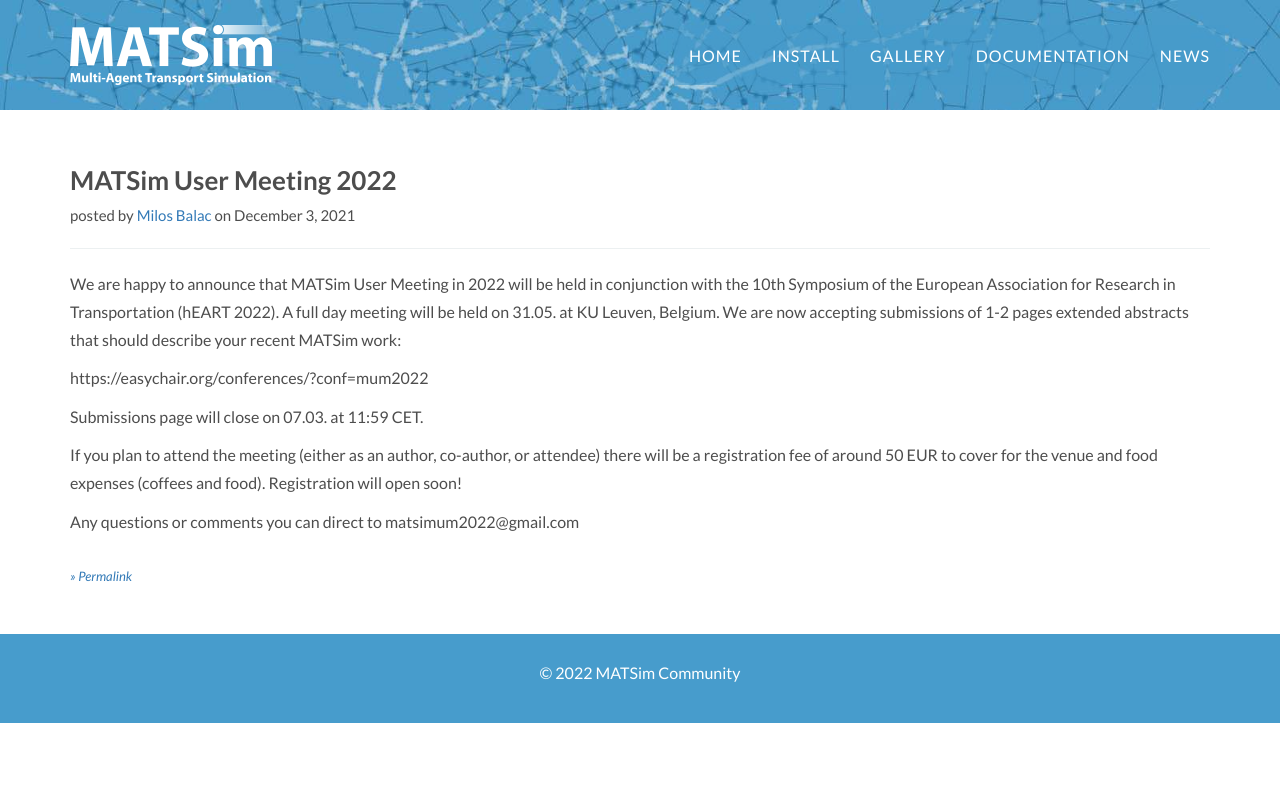
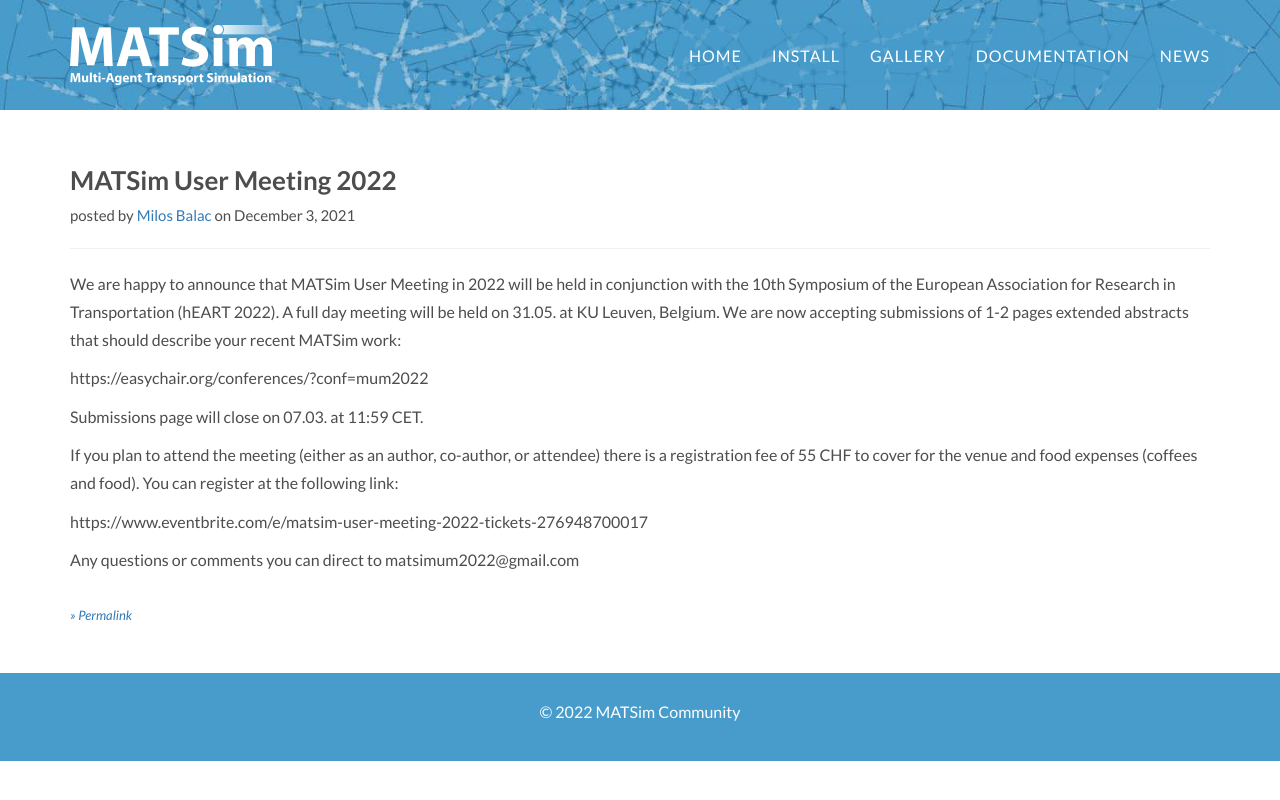
Before and after one commit to matsim-org/jekyll-website, a Jekyll site: the page built from _posts/2021-12-03-matsim-um.md, in a window 1280 px wide. Shown: the top 800 px of the page. Built offline with Jekyll 4.4.1, drawn with Linux system fonts in a browser that asks for light colours; some web fonts are replaced.

Commit message:
Update 2021-12-03-matsim-um.md

```diff
--- a/_posts/2021-12-03-matsim-um.md
+++ b/_posts/2021-12-03-matsim-um.md
@@ -2,7 +2,7 @@
 layout: post
 author: Milos Balac
 title: "MATSim User Meeting 2022"
-summary: "Submissions are now open for MUM 2022!"
+summary: "Registration is now open for MUM 2022!"
 ---
 
 We are happy to announce that MATSim User Meeting in 2022 will be held in conjunction with the
@@ -12,6 +12,8 @@
 
 Submissions page will close on 07.03. at 11:59 CET.
 
-If you plan to attend the meeting (either as an author, co-author, or attendee) there will be a registration fee of around 50 EUR to cover for the venue and food expenses (coffees and food). Registration will open soon!
+If you plan to attend the meeting (either as an author, co-author, or attendee) there is a registration fee of 55 CHF to cover for the venue and food expenses (coffees and food). You can register at the following link:
+
+https://www.eventbrite.com/e/matsim-user-meeting-2022-tickets-276948700017
 
 Any questions or comments you can direct to matsimum2022@gmail.com
```
